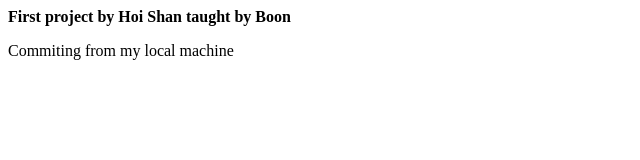
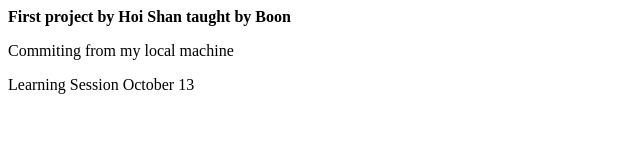
Before and after one commit to hoishan7/hoishan7.github.io, a plain HTML site: page index.html in a window 1280 px wide. Shown: the whole page, without its empty margins (0-640 px from the left). Drawn offline with Linux system fonts and the light colour scheme.

Commit message:
Added one line

```diff
--- a/index.html
+++ b/index.html
@@ -9,6 +9,8 @@
 
     <p>Commiting from my local machine</p>
 
+    <p>Learning Session October 13</p>
+
   </body>
 
 </html>
```
